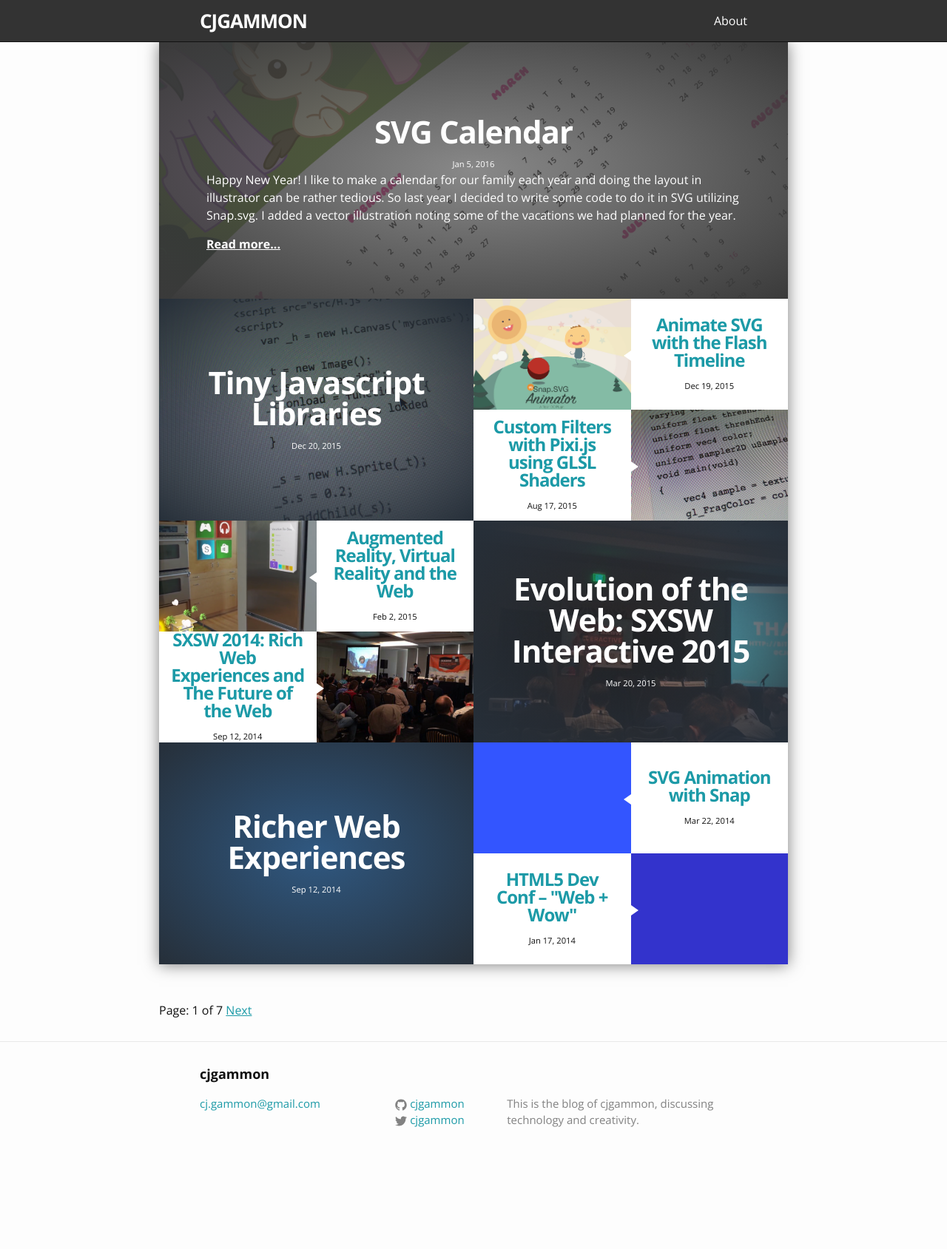
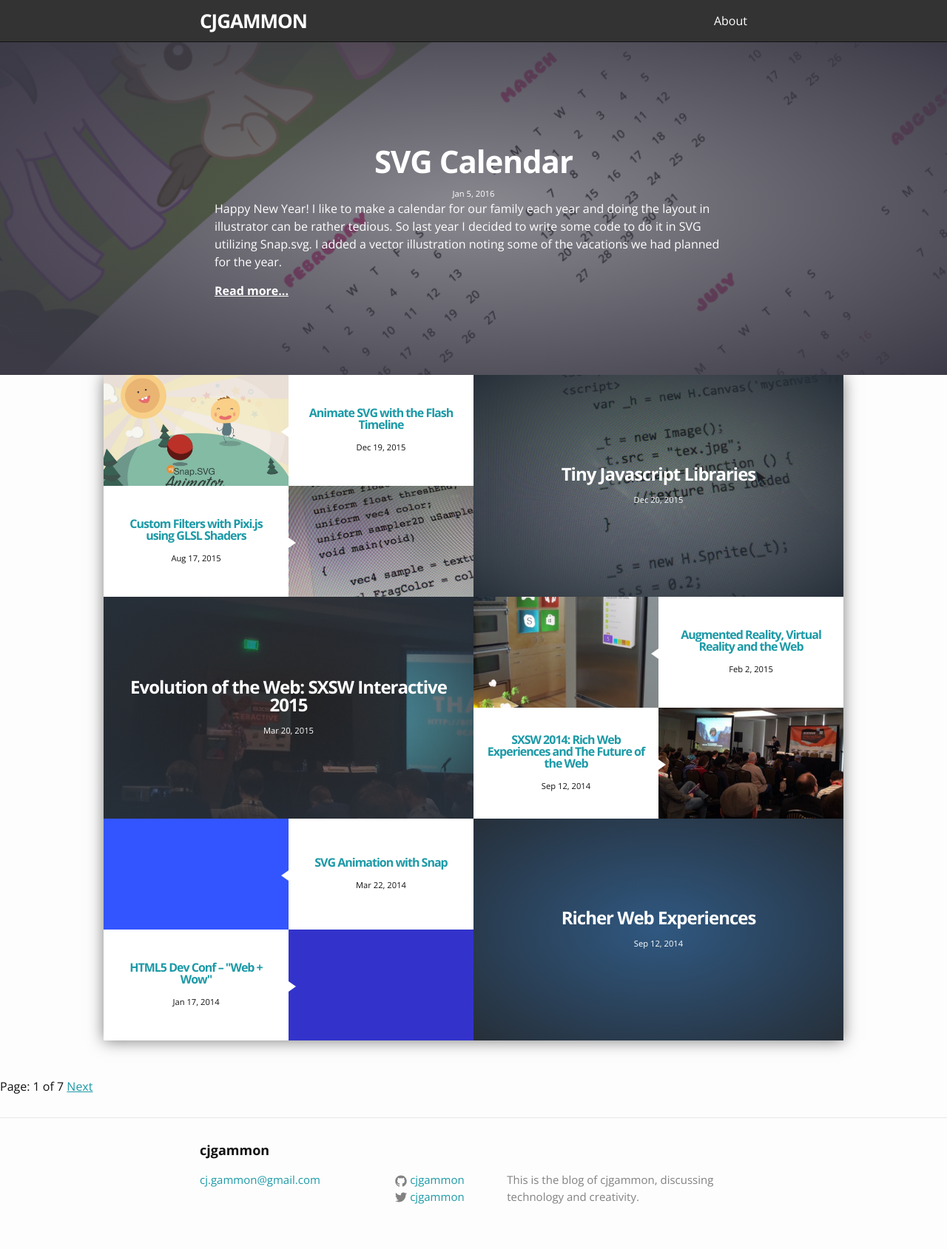
Before and after one commit to cjgammon/blog, a Jekyll site: the page built from index.html, in a window 1280 px wide. Shown: the whole page at 74% size. Built offline with Jekyll 4.4.1, drawn with Linux system fonts in a browser that asks for light colours; the list of posts is cut into pages by our own code; before the commit the page ends 1586 px from its top, so only the background shows below that.

Commit message:
fullwidth feature

```diff
--- a/_sass/_layout.scss
+++ b/_sass/_layout.scss
@@ -250,11 +250,11 @@
 */
 
 .home{
-  max-width: 850px;
-  margin: auto;
   margin-top: -$spacing-unit;
 
   .grid{
+    max-width: 1000px;
+    margin: auto;
     box-shadow: 0px 1px 20px rgba(0, 0, 0, 0.5);
   }
 
@@ -267,7 +267,7 @@
   position: relative;
   display: flex;
   width: 100%;
-  min-height: 300px;
+  min-height: 450px;
   box-sizing: border-box;
   background: #000055;
   padding: 100px 4rem 2rem;
@@ -280,6 +280,10 @@
 
   *{
     position: relative;
+  }
+
+  .post-content{
+    max-width: 700px;
   }
 
   a{
@@ -315,7 +319,7 @@
   height: 300px;
 
   h2{
-    font-size: 1.5em;
+    font-size: 1em;
   }
 }
 
@@ -389,6 +393,10 @@
   background-size: cover;
   background-position: center;
 
+  h2{
+    font-size: 1.5em;
+  }
+
   *{
     position: relative;
   }
@@ -420,7 +428,7 @@
   background: radial-gradient(ellipse at center, rgba(38,47,57,0.25) 0%, rgba(38,47,57,1) 100%);
 
   &.darker{
-    background: radial-gradient(ellipse at center, rgba(58,58,58,0.6) 0%, rgba(58,58,58,1) 100%);
+    background: radial-gradient(ellipse at center, rgba(60,58,70,0.6) 0%, rgba(60,58,70,1) 100%);
   }
 }
 
--- a/index.html
+++ b/index.html
@@ -3,7 +3,6 @@
 ---
 
 <div class="home">
-    <div class="grid">
 
       {% for post in paginator.posts limit:1 %}
         <div class="feature"  {{ if post.image }}style="background-image: url('{{ post.image }}')" {{ endif }}>
@@ -30,6 +29,8 @@
           </div>
         </div>
       {% endfor %}
+
+      <div class="grid">
 
       {% assign j = 1 %}
       {% assign count = paginator.per_page | minus:1 | divided_by: 3 %}
```
